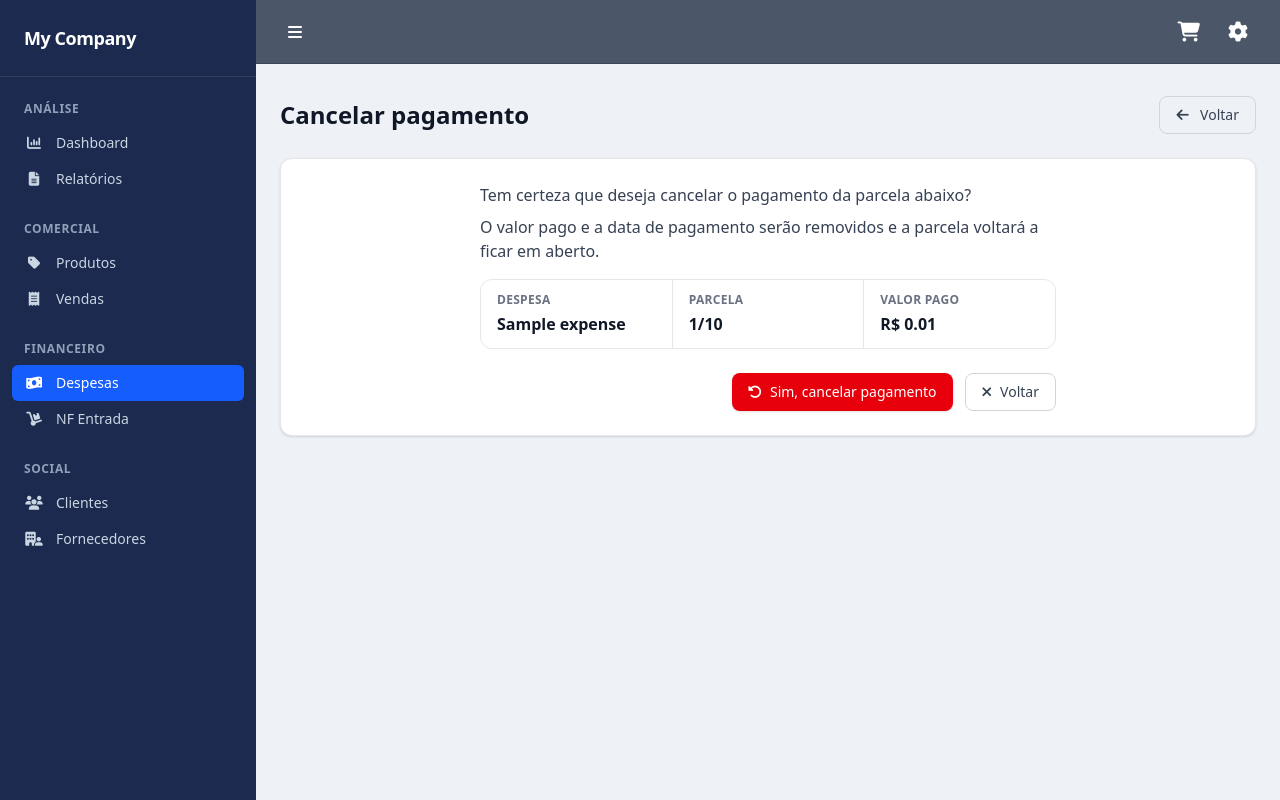
After one commit to gustavolaires/sign-kr, a Django app: page /installments/1/cancel-payment/ in a window 1280 px wide. The commit adds this page. Run offline with Django 5.2, Linux system fonts and the light colour scheme; data comes from the database, SQL or seed files in the repository; tables that the repository leaves empty hold one stand-in row (values such as "Sample post").

Commit message:
feat(despesas): permite cancelar o pagamento de parcelas pagas
Adiciona o serviço cancel_payment e a view/rota installment_cancel_payment
(com tela de confirmação), disponível apenas para parcelas quitadas. No
detalhe da despesa, o botão de pagamento fica desabilitado em parcelas pagas
e passa a exibir a ação de cancelar pagamento.

```diff
--- a/sign/services/__init__.py
+++ b/sign/services/__init__.py
@@ -10,7 +10,7 @@ atributo ``services.<nome>``) continue funcionando como quando era um único mó
 from .money import _cents_to_reais, _parse_reais, reais_to_cents
 from .dashboard import dashboard_metrics
 from .sales import compute_quote_amounts, create_sale
-from .expenses import create_expense, register_payment
+from .expenses import cancel_payment, create_expense, register_payment
 from .invoices import (
     create_inbound_invoice,
     format_nf_search,
@@ -42,6 +42,7 @@ __all__ = [
     # expenses
     "create_expense",
     "register_payment",
+    "cancel_payment",
     # invoices
     "create_inbound_invoice",
     "process_inbound_invoice",
--- /dev/null
+++ b/sign/templates/sign/expenses/installments/cancel_payment.html
@@ -0,0 +1,56 @@
+{% extends "sign/base.html" %}
+
+{% block title %}Cancelar pagamento · SIGN-KR{% endblock %}
+
+{% block content %}
+<div class="flex min-h-full items-center">
+<div class="w-full">
+<div class="mb-6 flex items-center justify-between">
+    <h1 class="text-2xl font-bold">Cancelar pagamento</h1>
+    <a href="{% url 'sign:expense_detail' expense.pk %}"
+       class="rounded-lg border border-gray-300 px-4 py-2 text-sm font-medium text-gray-700 hover:bg-gray-50">
+        <i class="fa-solid fa-arrow-left w-5"></i>
+        Voltar
+    </a>
+</div>
+
+<div class="rounded-xl border border-gray-200 bg-white p-6 shadow-sm">
+    <div class="flex justify-center">
+        <div class="grow max-w-xl">
+            <p class="flex flex-col gap-2 text-gray-700">
+                <span>Tem certeza que deseja cancelar o pagamento da parcela abaixo?</span>
+                <span>O valor pago e a data de pagamento serão removidos e a parcela voltará a ficar em aberto.</span>
+            </p>
+
+            <dl class="mt-4 grid grid-cols-1 gap-px overflow-hidden rounded-xl border border-gray-200 bg-gray-200 sm:grid-cols-3">
+                <div class="bg-white px-4 py-3">
+                    <dt class="text-xs font-semibold uppercase tracking-wide text-gray-500">Despesa</dt>
+                    <dd class="mt-1 text-base font-semibold text-gray-900">{{ expense.name }}</dd>
+                </div>
+                <div class="bg-white px-4 py-3">
+                    <dt class="text-xs font-semibold uppercase tracking-wide text-gray-500">Parcela</dt>
+                    <dd class="mt-1 text-base font-semibold text-gray-900">{{ installment.installment_current }}/{{ installment.installment_total }}</dd>
+                </div>
+                <div class="bg-white px-4 py-3">
+                    <dt class="text-xs font-semibold uppercase tracking-wide text-gray-500">Valor pago</dt>
+                    <dd class="mt-1 text-base font-semibold text-gray-900">R$ {{ installment.paid_value|floatformat:2 }}</dd>
+                </div>
+            </dl>
+
+            <form method="post" class="mt-6 flex justify-end gap-3">
+                {% csrf_token %}
+                <button type="submit"
+                        class="inline-flex items-center gap-2 rounded-lg bg-red-600 px-4 py-2 text-sm font-medium text-white shadow hover:bg-red-700">
+                    <i class="fa-solid fa-rotate-left"></i> Sim, cancelar pagamento
+                </button>
+                <a href="{% url 'sign:expense_detail' expense.pk %}"
+                   class="inline-flex items-baseline gap-2 rounded-lg border border-gray-300 bg-white px-4 py-2 text-sm font-medium text-gray-700 hover:bg-gray-50">
+                    <i class="fa-solid fa-xmark"></i> Voltar
+                </a>
+            </form>
+        </div>
+    </div>
+</div>
+</div>
+</div>
+{% endblock %}
--- a/sign/urls.py
+++ b/sign/urls.py
@@ -60,6 +60,7 @@ urlpatterns = [
     path("installments/<int:pk>/edit/", views.ExpenseInstallmentUpdateView.as_view(), name="installment_update"),
     path("installments/<int:pk>/delete/", views.ExpenseInstallmentDeleteView.as_view(), name="installment_delete"),
     path("installments/<int:pk>/pay/", views.installment_pay, name="installment_pay"),
+    path("installments/<int:pk>/cancel-payment/", views.installment_cancel_payment, name="installment_cancel_payment"),
     # Notas fiscais de entrada
     path("invoices/", views.InboundInvoiceListView.as_view(), name="invoice_list"),
     path("invoices/new/", views.InboundInvoiceCreateView.as_view(), name="invoice_create"),
--- a/sign/views/__init__.py
+++ b/sign/views/__init__.py
@@ -26,6 +26,7 @@ from .expenses import (
     ExpenseInstallmentUpdateView,
     ExpenseListView,
     ExpenseUpdateView,
+    installment_cancel_payment,
     installment_pay,
 )
 from .imports import (
@@ -103,6 +104,7 @@ __all__ = [
     "ExpenseListView",
     "ExpenseUpdateView",
     "installment_pay",
+    "installment_cancel_payment",
     "InboundInvoiceCreateView",
     "InboundInvoiceDeleteView",
     "InboundInvoiceDetailView",
--- a/sign/views/expenses.py
+++ b/sign/views/expenses.py
@@ -24,7 +24,12 @@ from ..forms import (
 )
 from ..models import Expense, ExpenseInstallment
 from ..search import filter_unaccent
-from ..services import create_expense, register_payment, reais_to_cents
+from ..services import (
+    cancel_payment,
+    create_expense,
+    register_payment,
+    reais_to_cents,
+)
 
 
 class ExpenseListView(ListView):
@@ -292,3 +297,21 @@ def installment_pay(request, pk):
         "sign/expenses/installments/pay.html",
         {"form": form, "installment": installment, "expense": installment.expense},
     )
+
+
+def installment_cancel_payment(request, pk):
+    """Cancela (reverte) o pagamento de uma parcela paga, após confirmação."""
+    installment = get_object_or_404(ExpenseInstallment, pk=pk)
+    if request.method == "POST":
+        try:
+            cancel_payment(installment)
+        except ValidationError as exc:
+            messages.error(request, exc.messages[0])
+        else:
+            messages.success(request, "Pagamento cancelado com sucesso.")
+        return redirect("sign:expense_detail", pk=installment.expense.pk)
+    return render(
+        request,
+        "sign/expenses/installments/cancel_payment.html",
+        {"installment": installment, "expense": installment.expense},
+    )
```
Also changed, not shown: docs/fluxos/despesas.md (+7 -1 lines), docs/recursos/despesas.md (+9 -1 lines), sign/services/expenses.py (+16 -0 lines), sign/templates/sign/expenses/detail.html (+6 -1 lines), sign/static/sign/css/output.css.
